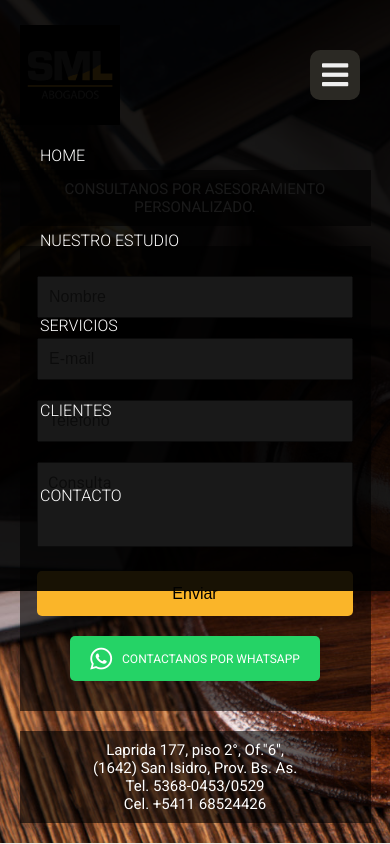
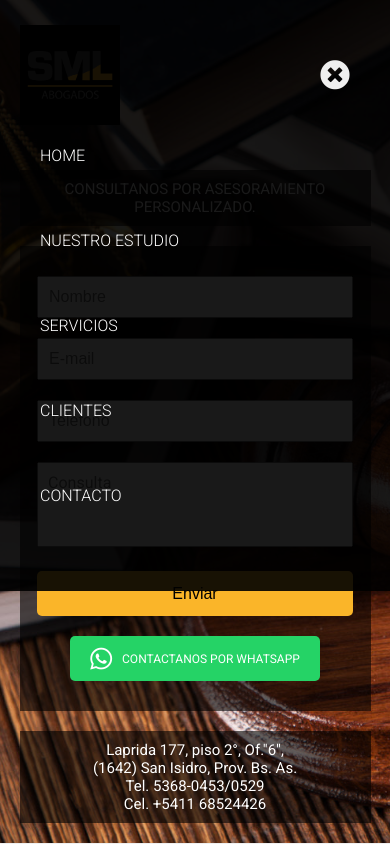
Before and after one commit to r-urchi/SML, a website: page index.html in a window 390 px wide. Both pictures are taken after a click on the element 335 px from the left and 75 px from the top of the page. Shown: the top 844 px of the page. Drawn offline with Linux system fonts and the light colour scheme.

Commit message:
menu icono mobile

```diff
--- a/css/_menu.sass
+++ b/css/_menu.sass
@@ -64,6 +64,7 @@
         border-radius: 10px
         z-index: 100
         cursor: pointer
+        transition: .5s all ease
         i
             color: #efefef
             font-size: 30px
--- a/index.html
+++ b/index.html
@@ -58,7 +58,7 @@
 
 
                         <div class="hamburguer">
-                            <i class="fas fa-bars"></i>
+                            <i class="fas fa-bars" id="iconoMenu" ></i>
                         </div>
                     </section>
                 </div>
--- a/js/menuMobile.js
+++ b/js/menuMobile.js
@@ -1,13 +1,30 @@
-let enlacesHeader = document.querySelector('.enlaces-mobile');
+const enlacesHeader = document.querySelector('.enlaces-mobile');
+const icono = document.querySelector('#iconoMenu');
+const hamburguer = document.querySelector('.hamburguer');
 
-document.querySelector('.hamburguer').addEventListener('click', function(){
+hamburguer.addEventListener('click', function(){
     enlacesHeader.classList.toggle('menuDos');
+    cambiarIcono()
 })
 
 window.addEventListener('scroll', function(){
-    enlacesHeader.classList.remove('menuDos')
+    enlacesHeader.classList.remove('menuDos');
+    cambiarIcono()
 })
 
-document.querySelector('.enlaces-mobile').addEventListener('click', function(){
-    enlacesHeader.classList.remove('menuDos')
+enlacesHeader.addEventListener('click', function(){
+    enlacesHeader.classList.remove('menuDos');
+    cambiarIcono()
 })
+
+function cambiarIcono(){
+    if(enlacesHeader.classList.contains('menuDos') == true){
+        icono.classList.remove('fa-bars');
+        icono.classList.add('fa-times-circle');
+        hamburguer.style.background = 'none';
+    } else{
+        icono.classList.remove('fa-times-circle');
+        icono.classList.add('fa-bars');
+        hamburguer.style.background = '#2b2924';
+    }
+}
```
Also changed, not shown: css/main.css, 1 other file.
